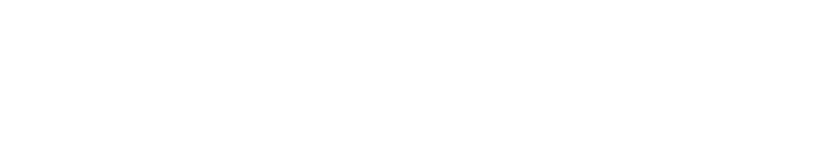
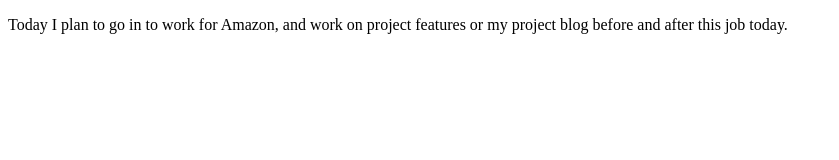
Before and after one commit to jtabb1/2021-06-26-Daily-Coding-Journal, a plain HTML site: page index.html in a window 1280 px wide. Shown: the whole page, without its empty margins (0-839 px from the left). Drawn offline with Linux system fonts and the light colour scheme.

Commit message:
Talk about my plans for today.

```diff
--- a/index.html
+++ b/index.html
@@ -7,6 +7,13 @@
     <link href="style.css" rel="stylesheet" type="text/css" />
   </head>
   <body>
+
+    <p>Today I plan to go in to work for
+      Amazon, and work on project
+      features or my project blog before
+      and after this job today.
+    </p>
+
     <script src="script.js"></script>
   </body>
 </html>
```
